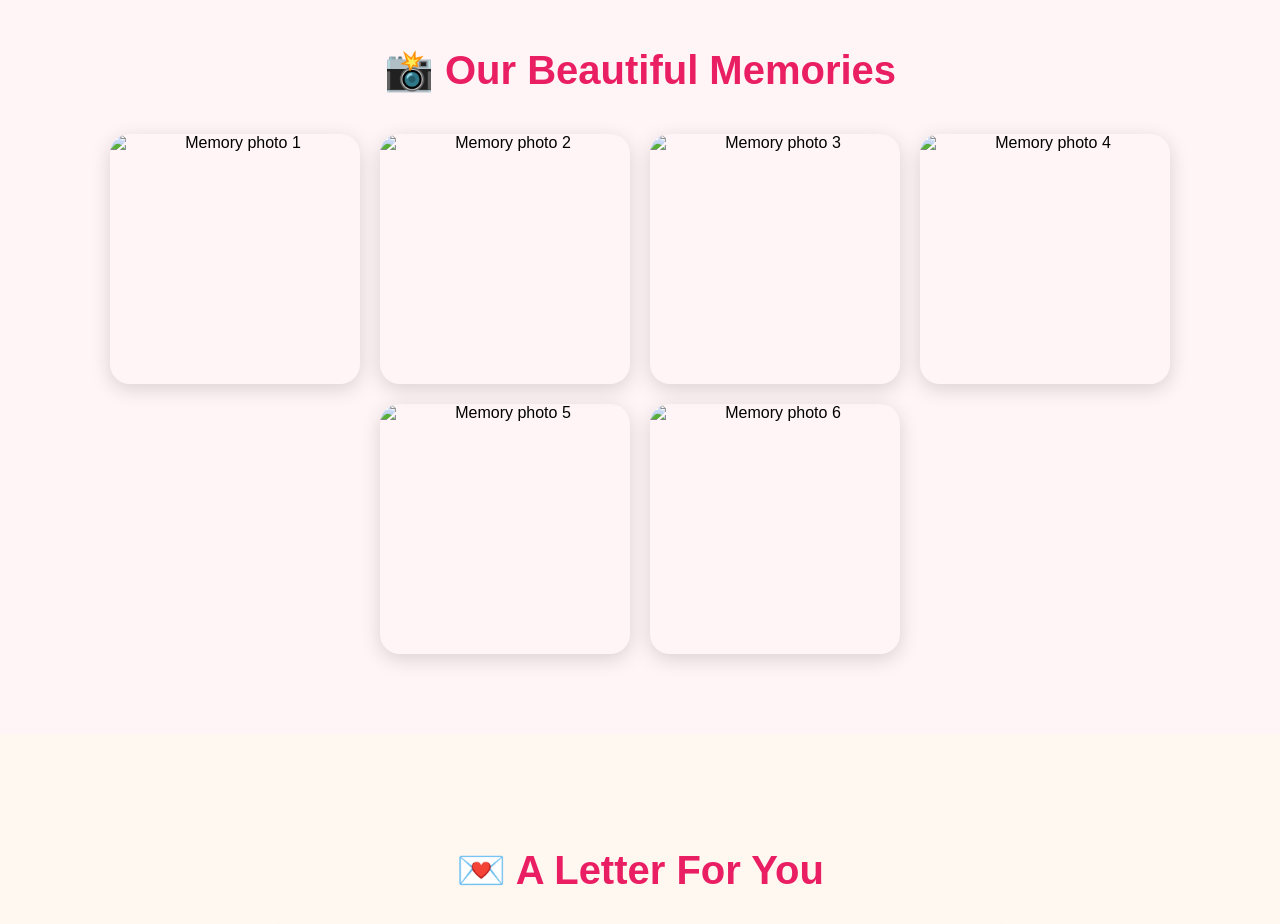
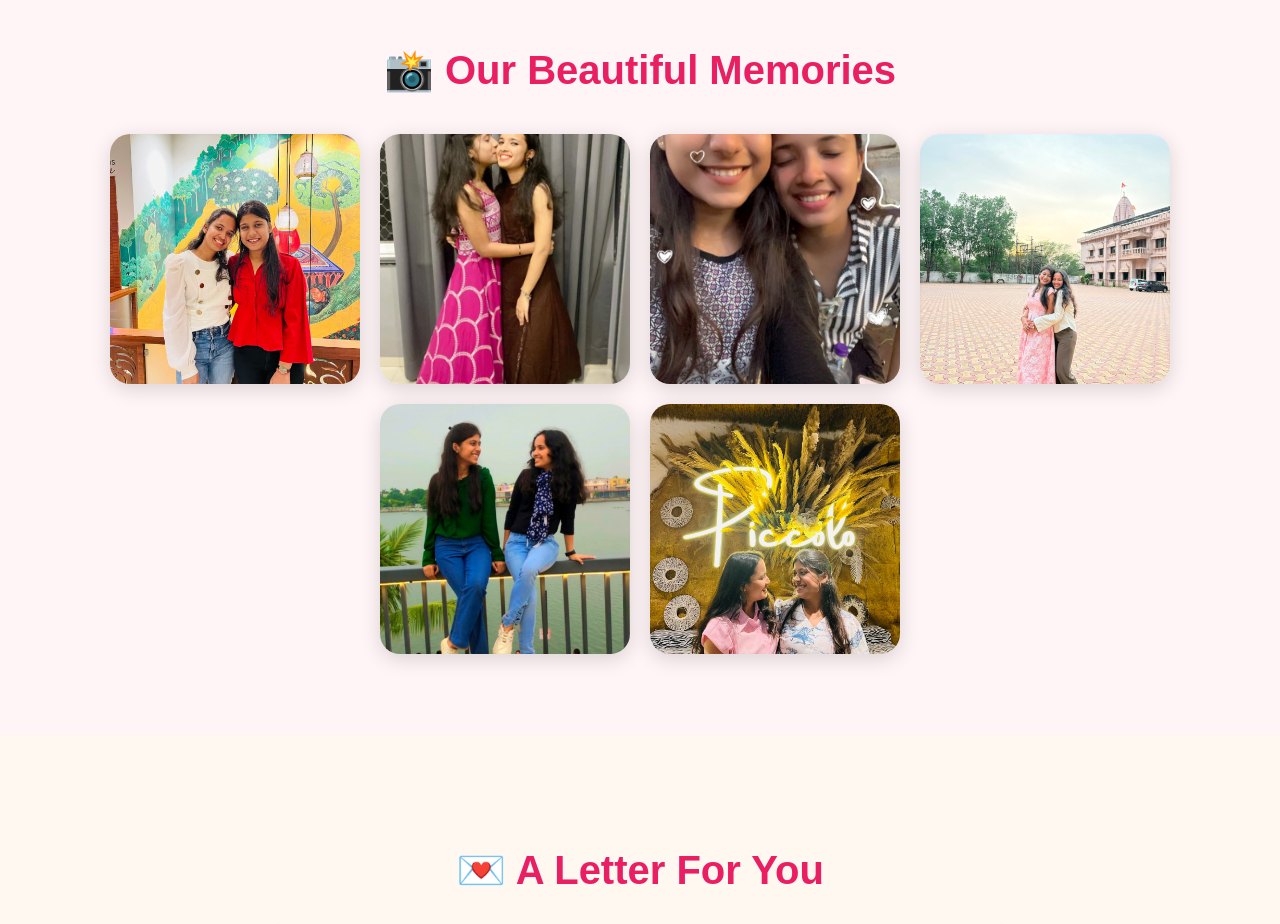
Before and after one commit to Arpii12/12345678, a plain HTML site: page index.html in a window 1280 px wide. Shown: the part 2020-2944 px from the top of the page. Drawn offline with Linux system fonts and the light colour scheme; files whose address does not match are found by name.

```diff
--- a/index.html
+++ b/index.html
@@ -76,12 +76,12 @@
     <section class="gallery">
         <h2>📸 Our Beautiful Memories</h2>
         <div class="gallery-container">
-            <img src="../Photos/photo1.jpg.jpeg" alt="Memory photo 1">
-            <img src="../Photos/photo2.jpg.jpg" alt="Memory photo 2">
-            <img src="../Photos/photo3.jpg.jpeg" alt="Memory photo 3">
-            <img src="../Photos/photo4.jpg.jpeg" alt="Memory photo 4">
-            <img src="../Photos/photo5.jpg.jpeg" alt="Memory photo 5">
-            <img src="../Photos/photo6.jpg.jpeg" alt="Memory photo 6">
+            <img src="../photo1.jpg.jpeg" alt="Memory photo 1">
+            <img src="../photo2.jpg.jpg" alt="Memory photo 2">
+            <img src="../photo3.jpg.jpeg" alt="Memory photo 3">
+            <img src="../photo4.jpg.jpeg" alt="Memory photo 4">
+            <img src="../photo5.jpg.jpeg" alt="Memory photo 5">
+            <img src="../photo6.jpg.jpeg" alt="Memory photo 6">
         </div>
     </section>
 
@@ -143,7 +143,7 @@ Happy Friendship Day ❤️
             <button id="play-btn">▶ Play Song</button>
             <button id="pause-btn">⏸ Pause Song</button>
             <audio id="song">
-                <source src="../Music/song.mp3.mp3" type="audio/mpeg">
+                <source src="../song.mp3.mp3" type="audio/mpeg">
                 Your browser does not support the audio element.
             </audio>
         </div>
```
